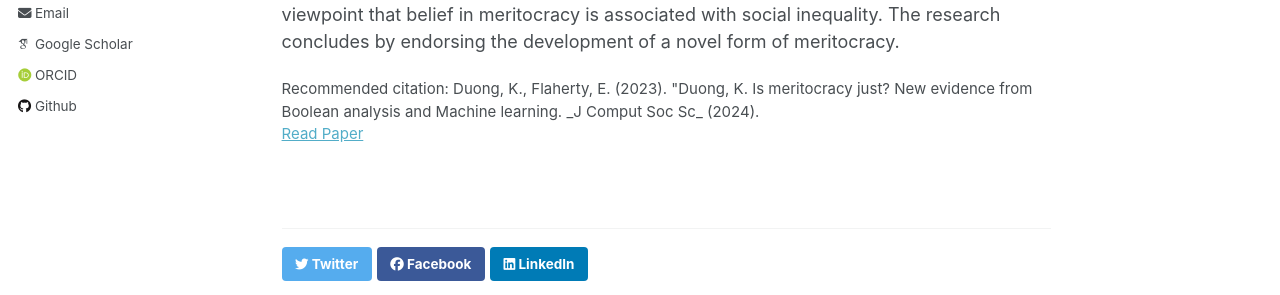
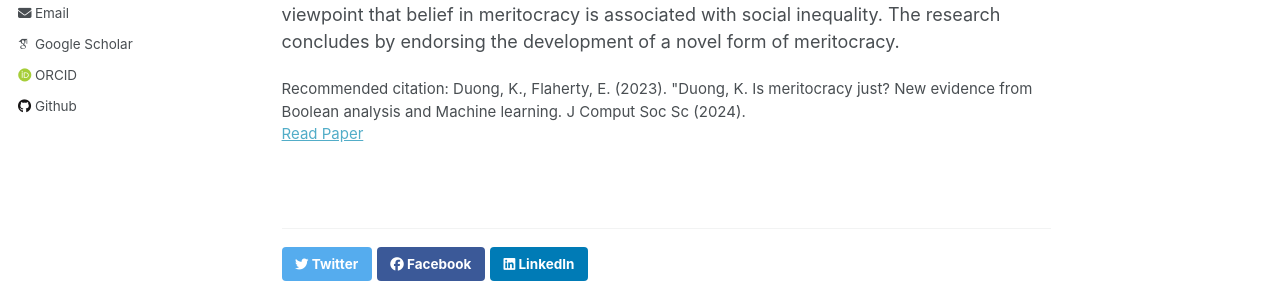
Before and after one commit to duongkhanhk29/duongkhanhk29.github.io, a Jekyll site: the page built from _publications/MERITJUST.md, in a window 1280 px wide and 1184 px high. Shown: the part 446-741 px from the top of the window. Built offline with Jekyll 4.4.1, drawn with Linux system fonts in a browser that asks for light colours; some web fonts are replaced.

```diff
--- a/_publications/MERITJUST.md
+++ b/_publications/MERITJUST.md
@@ -6,7 +6,7 @@ excerpt: 'While meritocracy is a beacon of justice, it ironically undervalues ha
 date: 2024-05-24
 venue: 'Journal of Computational Social Science'
 paperurl: 'https://doi.org/10.1007/s42001-024-00287-2'
-citation: 'Duong, K., Flaherty, E. (2023). "Duong, K. Is meritocracy just? New evidence from Boolean analysis and Machine learning. _J Comput Soc Sc_ (2024).'
+citation: 'Duong, K., Flaherty, E. (2023). "Duong, K. Is meritocracy just? New evidence from Boolean analysis and Machine learning. J Comput Soc Sc (2024).'
 ---
 
 This research explores the paradoxes of meritocracy using two distinct investigations. The first, employing Boolean analysis, uncovers an irony in meritocracy: it is perceived as fair, yet it downplays hard work (the very architect of fairness) and favours talent. It proposes three potential conditions (not necessarily simultaneously) for a logical meritocracy: difference legitimation, absence of genetic constraints on capabilities, or the use of effort as the yardstick for merit. The second investigation, utilizing Machine learning on data from the European Social Survey round 9, underscores that meritocratic equality of opportunities goes hand in hand with the belief in social privilege. This bolsters the viewpoint that belief in meritocracy is associated with social inequality. The research concludes by endorsing the development of a novel form of meritocracy.
```
